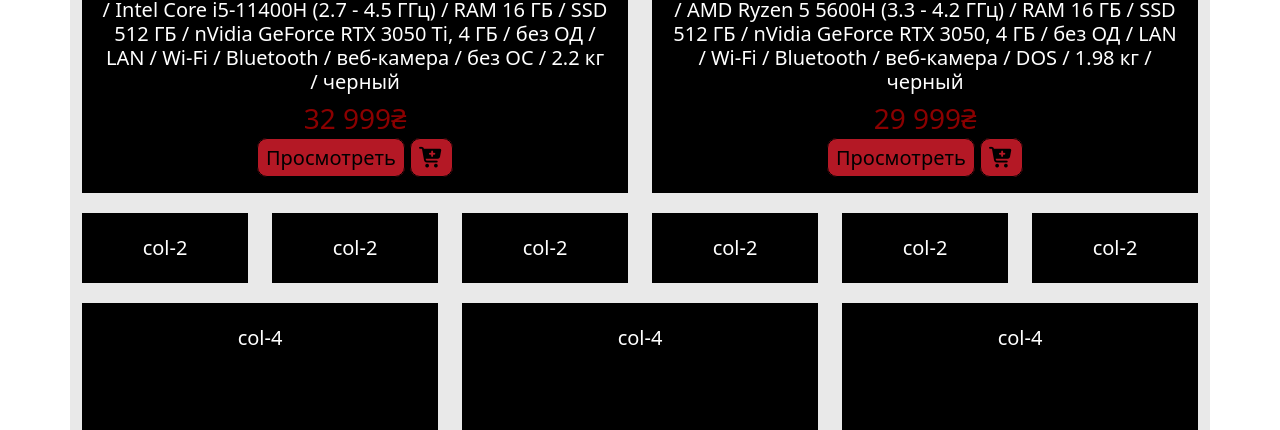
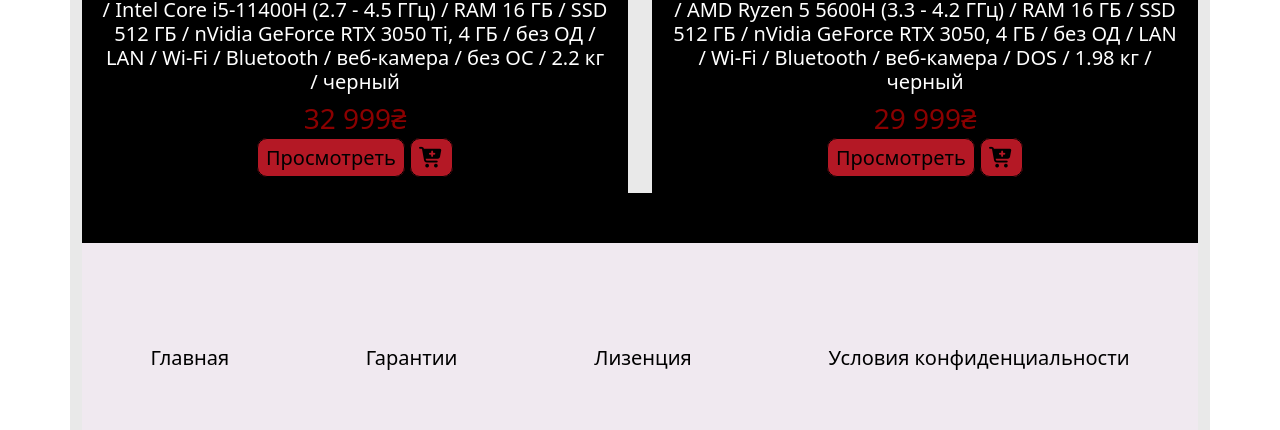
Before and after one commit to Lenochkaa/boost1home, a plain HTML site: page index.html in a window 1280 px wide. Shown: the part 1441-1871 px from the top of the page. Drawn offline with nearby package versions, Linux system fonts and the light colour scheme.

Commit message:
Update index.html

```diff
--- a/index.html
+++ b/index.html
@@ -115,40 +115,6 @@
               </div>
             </div>
         </main>
-        <main class="text_1 row">
-            <div class="col-2">
-                <div class="box">col-2</div>
-            </div>
-            <div class="col-2">
-                <div class="box">col-2</div>
-            </div>
-            <div class="col-2">
-                <div class="box">col-2</div>
-            </div>
-            <div class="col-2">
-                <div class="box">col-2</div>
-            </div>
-            <div class="col-2">
-                <div class="box">col-2</div>
-            </div>
-            <div class="col-2">
-                <div class="box">col-2</div>
-            </div>
-        </main>
-        <main class="text_2 row">
-            <div class="col-4">
-                <div class="box">col-4</div>
-            </div>
-            <div class="col-4">
-                <div class="box">col-4</div>
-            </div>
-            <div class="col-4">
-                <div class="box">col-4</div>
-            </div>
-        </main>
-
-    </div>
-
 
 
 
```
